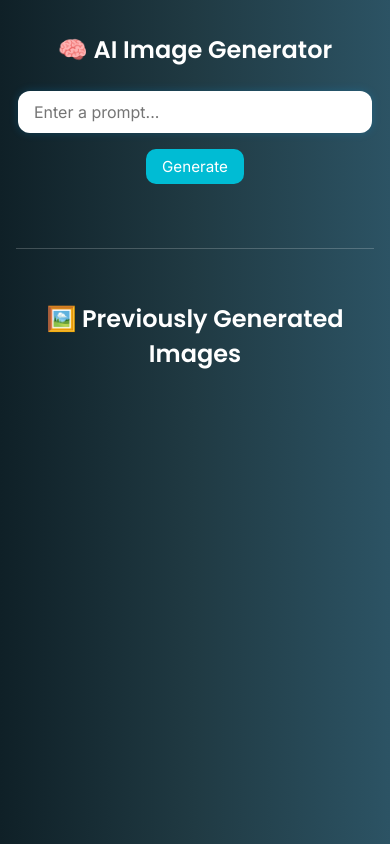
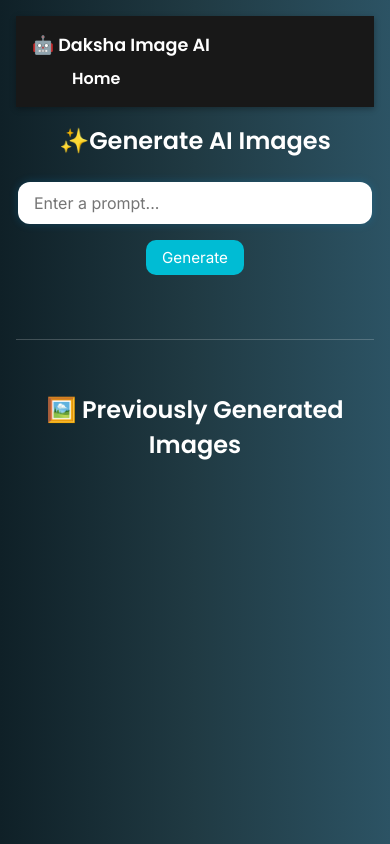
Before and after one commit to kivishdev/AI-Chatbot, a website: page public/image.html in a window 390 px wide. Drawn offline with Linux system fonts and the light colour scheme.

Commit message:
Updated For Images

```diff
--- a/public/image.html
+++ b/public/image.html
@@ -6,11 +6,18 @@
   <title>AI Image Generator</title>
   <link rel="stylesheet" href="imagestyle.css" />
   <link href="https://fonts.googleapis.com/css2?family=Inter&family=Poppins:wght@600&display=swap" rel="stylesheet">
-
 </head>
 <body>
+  <!-- Navigation Bar -->
+  <nav class="navbar">
+    <div class="navbar-brand">🤖 Daksha Image AI</div>
+    <ul class="navbar-links">
+      <li><a href="index.html">Home</a></li>
+    </ul>
+  </nav>
+
   <div class="container">
-    <h1>🧠 AI Image Generator</h1>
+    <h1 class="fancy-text">✨Generate AI Images</h1>
     <form id="prompt-form">
       <input type="text" id="prompt" placeholder="Enter a prompt..." required />
       <button type="submit">Generate</button>
--- a/public/imagestyle.css
+++ b/public/imagestyle.css
@@ -1,3 +1,43 @@
+/* Navbar Styles */
+.navbar {
+  display: flex;
+  justify-content: space-between;
+  align-items: center;
+  background-color: #181818;
+  color: white;
+  padding: 0.8rem 1.5rem;
+  font-family: 'Poppins', sans-serif;
+  box-shadow: 0 2px 6px rgba(0,0,0,0.3);
+  position: sticky;
+  top: 0;
+  z-index: 1000;
+}
+
+.navbar-brand {
+  font-size: 1.2rem;
+  font-weight: bold;
+}
+
+.navbar-links {
+  list-style: none;
+  display: flex;
+  gap: 1rem;
+  margin: 0;
+}
+
+.navbar-links li a {
+  color: white;
+  text-decoration: none;
+  font-weight: 500;
+  transition: color 0.2s ease;
+}
+
+.navbar-links li a:hover {
+  color: #00ffd5;
+}
+
+
+
 /* Google Fonts applied */
 body {
   margin: 0;
@@ -171,6 +211,33 @@ button:hover {
     padding: 1rem;
   }
 
+  .navbar {
+    flex-direction: column;
+    align-items: flex-start;
+    padding: 1rem;
+  }
+
+  .navbar-brand {
+    font-size: 1.1rem;
+    margin-bottom: 0.5rem;
+  }
+
+  .navbar-links {
+    flex-direction: column;
+    gap: 0.5rem;
+    width: 100%;
+  }
+
+  .navbar-links li a {
+    font-size: 1rem;
+    padding: 0.4rem 0;
+  }
+
+  .container h1 {
+    font-size: 1.5rem;
+    text-align: center;
+  }
+
   input[type="text"]#prompt {
     width: 90%;
     font-size: 1rem;
```
